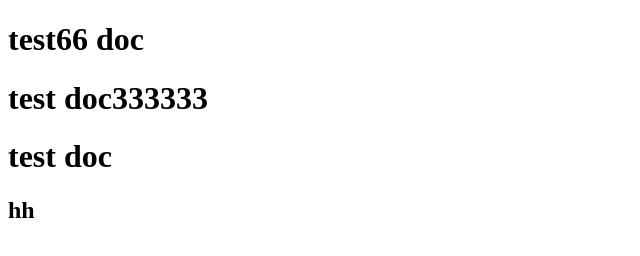
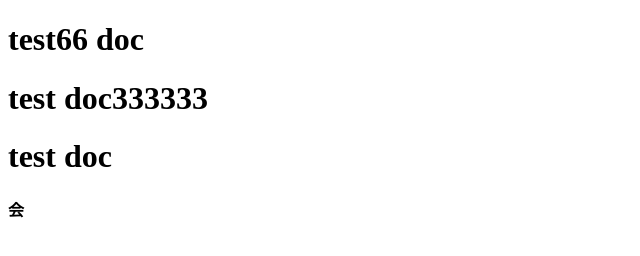
Before and after one commit to weblongzhao/git-demo, a plain HTML site: page indx.html in a window 1280 px wide. Shown: the full height of the page, 0-640 px from the left. Drawn offline with Linux system fonts and the light colour scheme.

Commit message:
'添加h4'

```diff
--- a/indx.html
+++ b/indx.html
@@ -8,6 +8,6 @@
     <h1>test66 doc</h1>
     <h1>test doc333333</h1>
     <h1>test doc</h1>
-    <h2>hh</h2>
+    <h4>会</h4>
 </body>
 </html>
```
